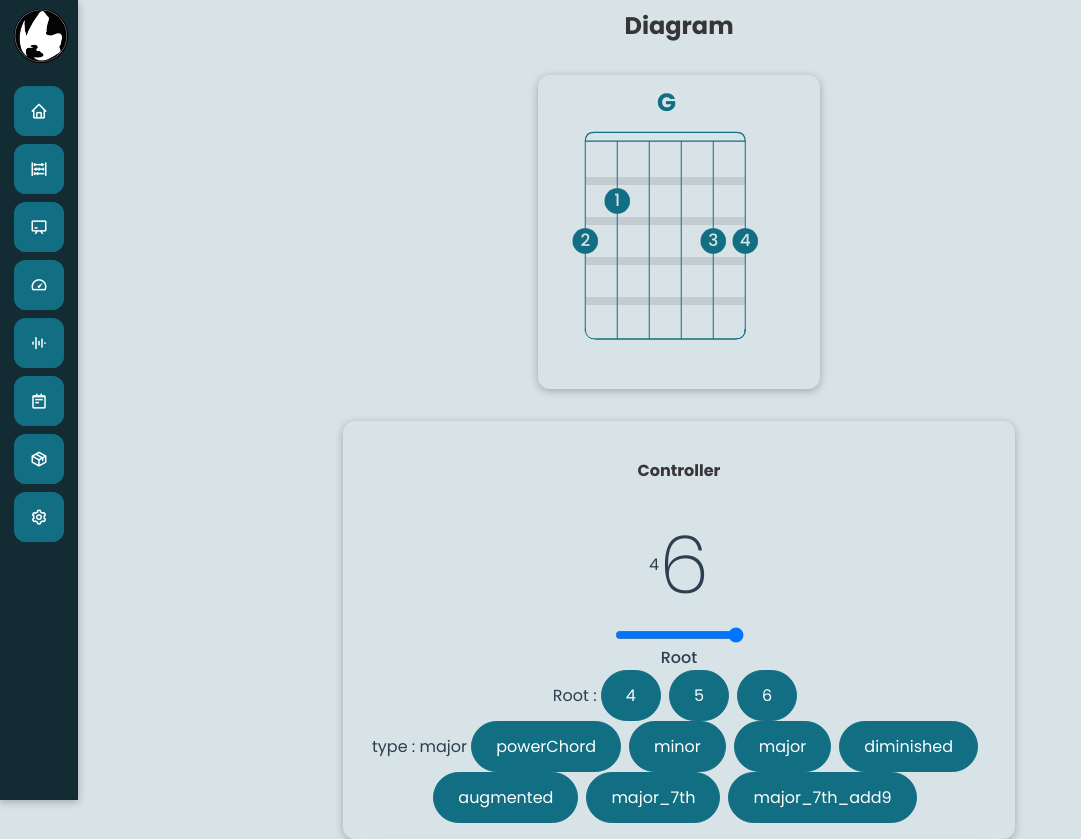
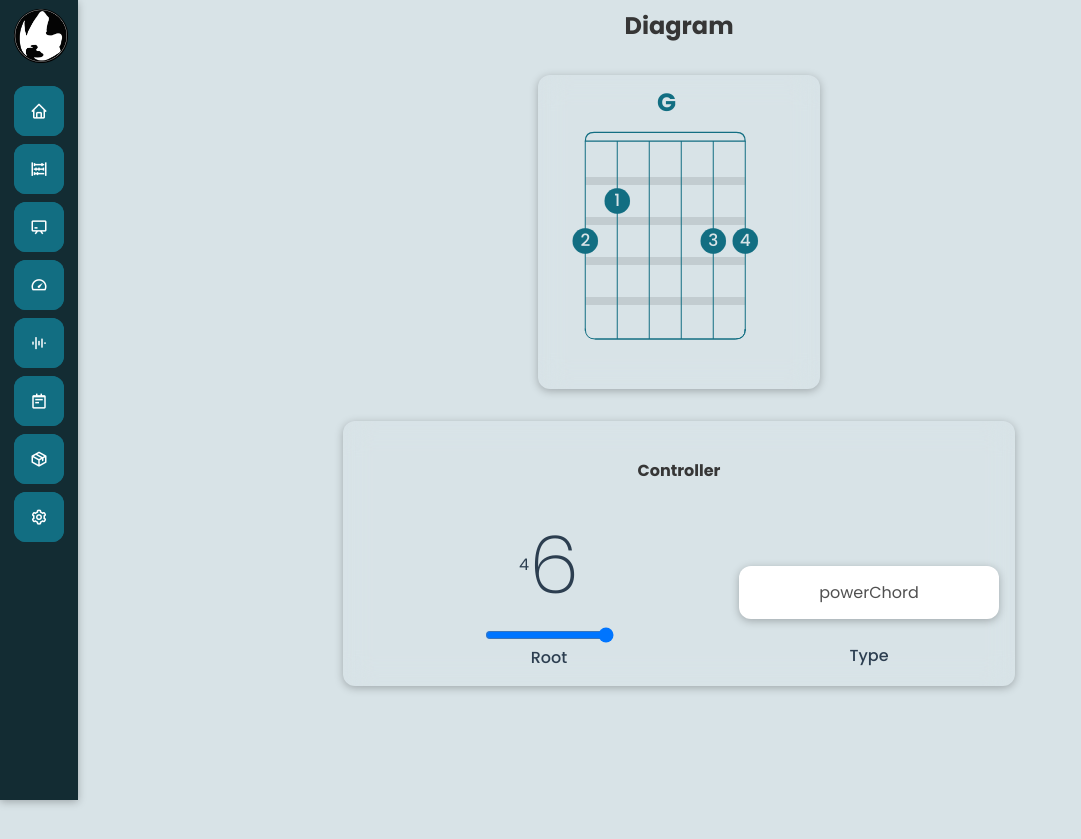
Before and after one commit to goldovsky/the-black-book, a Vue app: page /chordsdiagrams in a window 1280 px wide. Shown: the whole page, without its empty margins (0-1081 px from the left). After the commit the page ends 800 px from the top, so only its background shows below. Built offline with nearby package versions, Linux system fonts and the light colour scheme.

Commit message:
view(base-dropdown): init and functionnal

```diff
--- a/src/components/chordDiagram/ChordDiagramController.vue
+++ b/src/components/chordDiagram/ChordDiagramController.vue
@@ -1,23 +1,17 @@
 <template>
   <h4>Controller</h4>
   <div class="diagramcontrollerparentdiv">
-    <base-slider :values="root.list" @valueupdate="setRoot()"  :inittolastvalue="true"></base-slider>
-    <div>
-      Root : {{ root.selected }}
-      <base-button
-        v-for="root in root.list"
-        :key="root"
-        @click="setRoot(root)"
-        >{{ root }}</base-button
-      >
-    </div>
-    <div>
+    <base-slider :values="root.list" @valueupdate="setRoot"  :inittolastvalue="true"></base-slider>
+    <base-dropdown :values="type.list" @dropdownupdate="setType"></base-dropdown>
+    <!-- <div>
       type : {{ type.selected }}
       <base-button v-for="tp in type.list" :key="tp" @click="setType(tp)">{{
         tp
       }}</base-button>
-    </div>
+    </div> -->
   </div>
+
+
 </template>
 
 <script>
@@ -88,7 +82,6 @@ export default {
       this.emitChord();
     },
     setRoot(root) {
-      console.log('gdy set root')
       this.root.selected = root;
       //...
       this.emitChord();
@@ -103,7 +96,7 @@ export default {
 <style>
 .diagramcontrollerparentdiv {
   display: flex;
-  flex-direction: column;
+  /* flex-direction: column; */
   align-items: center;
   justify-content: center;
   margin: auto;
--- a/src/components/ui/BaseDropdown.vue
+++ b/src/components/ui/BaseDropdown.vue
@@ -1,29 +1,129 @@
 <template>
-  <div class="dropholder">
-  <p>Select</p>
-  <div class="dropdown">
-    <p><i class="fa fa-foursquare"></i> Please Rate</p>
+  <!-- <select v-model="currentValue">
+    <option
+      v-for="(value, index) in values"
+      :key="value"
+      :value="value"
+      v-bind:selected="index === 0"
+    >
+      {{ value }}
+    </option>
+  </select> -->
+  <div>
+    <div class="menu">
+      <div class="title" @click="toggleDropdown">
+        {{ currentValue }}
+        <div class="arrow" :class="{ gone: dropdownclassdown }"></div>
+      </div>
+      <!-- :style="{ overflow: dropdownclassdown ? 'auto' : 'hidden' }" -->
+      <div
+        class="dropdown"
+        :class="{ down: dropdownclassdown }"
+      >
+        <p v-for="value in values" :key="value" @click="setValue(value)">{{ value }}</p>
+      </div>
+    </div>
+    <div class="dropdowntitle">Type</div>
   </div>
-  <ul class="showMenu">
-    <li><i class="fa fa-thumbs-down"></i> Ugly</li>
-    <li><i class="fa fa-thumbs-up"></i> Not bad</li>
-    <li><i class="fa fa-bolt"></i> Ok it's good</li>
-    <li><i class="fa fa-star"></i> Very Nice works</li>
-    <li><i class="fa fa-heart"></i> Wow how you did it</li>
-  </ul>
-</div>
 </template>
 
 <script>
 /**
  * TODO
  * Do it from scratch
+ * - source : https://codetea.com/pretty-dropdown-menu/
  */
 export default {
-
-}
+  props: ["values"],
+  emits: ["dropdownupdate"],
+  data() {
+    return {
+      currentValue: null,
+      dropdownclassdown: false,
+    };
+  },
+  methods: {
+    toggleDropdown() {
+      this.dropdownclassdown = !this.dropdownclassdown;
+    },
+    setValue(val) {
+      this.currentValue = val;
+      this.$emit('dropdownupdate', val)
+      this.toggleDropdown();
+    }
+  },
+  created() {
+    this.currentValue = this.values[0];
+  },
+};
 </script>
 
 <style scoped>
+@import "https://fonts.googleapis.com/css?family=Montserrat";
+body {
+  background: #ff7f50;
+  font-family: "Montserrat", sans-serif;
+}
+.menu {
+  width: 260px;
+  margin: 60px auto 0;
+  cursor: pointer;
+}
+.title {
+  width: 100%;
+  box-sizing: border-box;
+  background: #fff;
+  padding: 14px;
+  border-radius: 12px;
+  box-shadow: 0 2px 8px rgba(0, 0, 0, 0.26);
+  position: relative;
+  color: #505050;
+}
+span {
+  float: right;
+  font-size: 18px !important;
+}
+.dropdown {
+  width: 100%;
+  background: #fff;
+  box-shadow: 0 2px 8px rgba(0, 0, 0, 0.26);
+  border-radius: 12px;
+  color: #505050;
+  margin-top: 24px;
+  max-height: 0;
+  overflow: hidden;
+  transition: all 0.5s;
+}
+.down {
+  /* TODO reduce and une scroll instead */
+  /* max-height: 150px; */
+  max-height: fit-content;
+}
+.arrow {
+  border-left: 10px solid transparent;
+  border-right: 10px solid transparent;
+  border-bottom: 10px solid #fff;
+  position: absolute;
+  right: 20px;
+  bottom: -24px;
+  display: none;
+}
+.arrow.gone {
+  display: block;
+}
+p {
+  padding: 15px 14px;
+  margin: 0;
+  transition: all 0.1s;
+}
+p:hover {
+  background: coral;
+  transform: scale(1.05);
+  color: rgba(255, 255, 255, 0.8);
+  box-shadow: 0 2px 8px rgba(0, 0, 0, 0.26);
+}
 
+.dropdowntitle {
+  font-weight: 500;
+}
 </style>
```
